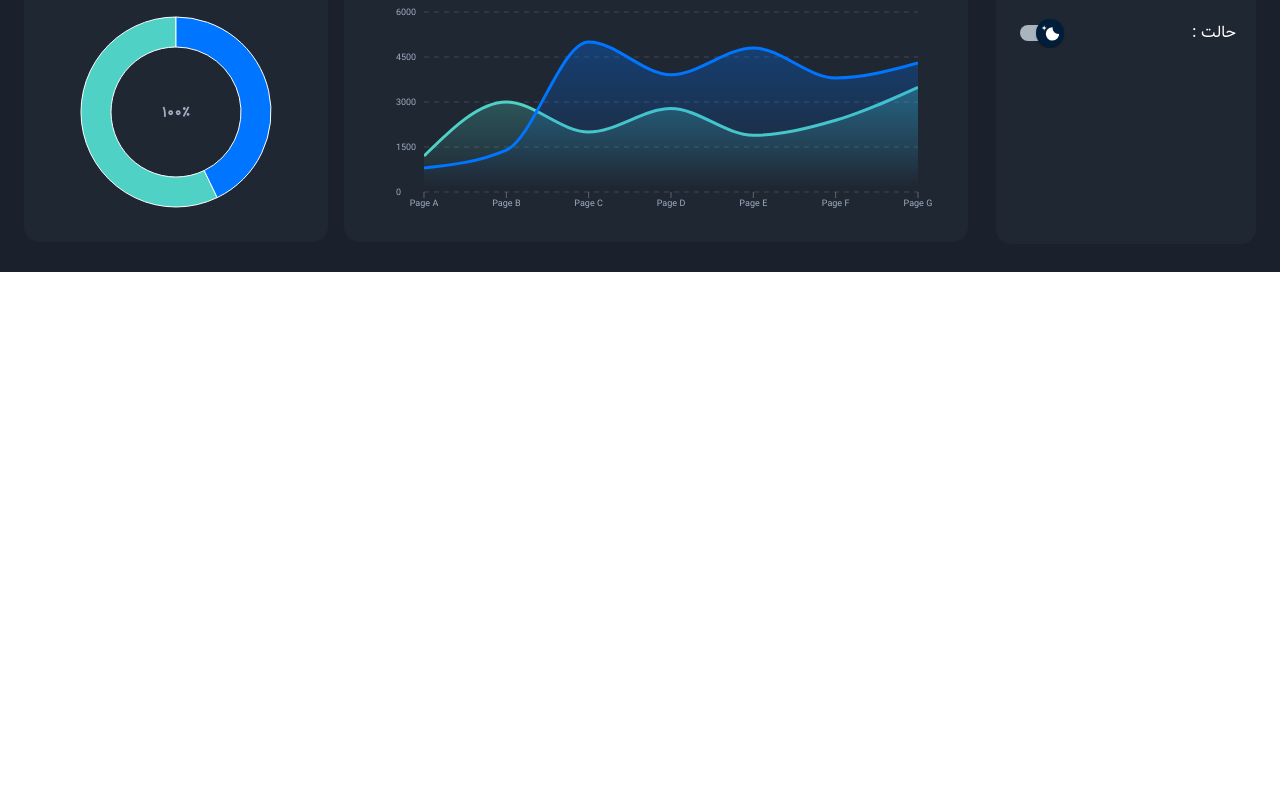
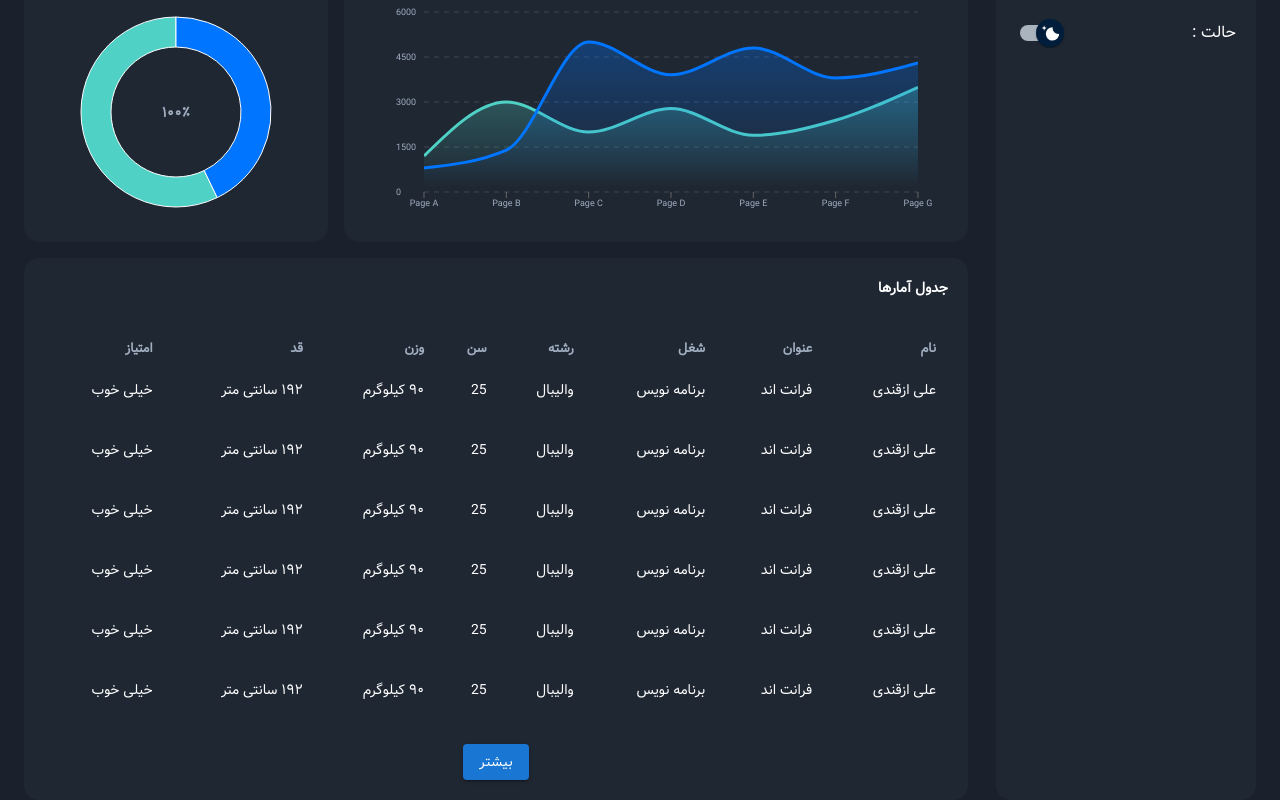
Before and after one commit to Alivolley/adminbotmix, a React (Vite) app: page /admin-panel/dashboard in a window 1280 px wide. Shown: the part 528-1328 px from the top of the page. Before the commit the page ends 800 px from the top, so only its background shows below. Built offline with nearby package versions, Linux system fonts and the light colour scheme.

Commit message:
dashboard table added

```diff
--- a/package.json
+++ b/package.json
@@ -13,6 +13,7 @@
     "@emotion/react": "^11.11.1",
     "@emotion/styled": "^11.11.0",
     "@mui/icons-material": "^5.14.8",
+    "@mui/lab": "^5.0.0-alpha.143",
     "@mui/material": "^5.14.8",
     "@reduxjs/toolkit": "^1.9.5",
     "localforage": "^1.10.0",
--- a/src/components/pages/dashboard/info-card/info-card.jsx
+++ b/src/components/pages/dashboard/info-card/info-card.jsx
@@ -1,5 +1,5 @@
 // Components
-import CardWrapper from '../../../card-wrapper/card-wrapper';
+import CardWrapper from '../../../templates/card-wrapper/card-wrapper';
 
 function InfoCard({ children, icon, progress }) {
   return (
--- /dev/null
+++ b/src/components/pages/dashboard/table-component/table-component.jsx
@@ -0,0 +1,62 @@
+function TableComponent() {
+  const arrayTest = [1, 2, 3, 4, 5, 6];
+
+  return (
+    <div className="overflow-auto">
+      <table className="w-full text-right">
+        <thead>
+          <tr>
+            <th className="whitespace-nowrap px-3 text-[13px] text-textGray">
+              نام
+            </th>
+            <th className="whitespace-nowrap px-3 text-[13px] text-textGray">
+              عنوان
+            </th>
+            <th className="whitespace-nowrap px-3 text-[13px] text-textGray">
+              شغل
+            </th>
+            <th className="whitespace-nowrap px-3 text-[13px] text-textGray">
+              رشته
+            </th>
+            <th className="whitespace-nowrap px-3 text-[13px] text-textGray">
+              سن
+            </th>
+            <th className="whitespace-nowrap px-3 text-[13px] text-textGray">
+              وزن
+            </th>
+            <th className="whitespace-nowrap px-3 text-[13px] text-textGray">
+              قد
+            </th>
+            <th className="whitespace-nowrap px-3 text-[13px] text-textGray">
+              امتیاز
+            </th>
+          </tr>
+        </thead>
+        <tbody>
+          {arrayTest.map(item => (
+            <tr key={item}>
+              <td className="whitespace-nowrap px-3 py-5 text-sm">
+                علی ازقندی
+              </td>
+              <td className="whitespace-nowrap px-3 py-5 text-sm">فرانت اند</td>
+              <td className="whitespace-nowrap px-3 py-5 text-sm">
+                برنامه نویس
+              </td>
+              <td className="whitespace-nowrap px-3 py-5 text-sm">والیبال</td>
+              <td className="whitespace-nowrap px-3 py-5 text-sm">25</td>
+              <td className="whitespace-nowrap px-3 py-5 text-sm">
+                ۹۰ کیلوگرم
+              </td>
+              <td className="whitespace-nowrap px-3 py-5 text-sm">
+                ۱۹۲ سانتی متر
+              </td>
+              <td className="whitespace-nowrap px-3 py-5 text-sm">خیلی خوب</td>
+            </tr>
+          ))}
+        </tbody>
+      </table>
+    </div>
+  );
+}
+
+export default TableComponent;
--- a/src/pages/dashboard/dashboard.jsx
+++ b/src/pages/dashboard/dashboard.jsx
@@ -2,6 +2,7 @@ import { CircularProgressbar } from 'react-circular-progressbar';
 
 // MUI
 import { Grid } from '@mui/material';
+import LoadingButton from '@mui/lab/LoadingButton';
 
 // Icon
 import WalletIcon from '@mui/icons-material/Wallet';
@@ -9,11 +10,12 @@ import CandlestickChartIcon from '@mui/icons-material/CandlestickChart';
 import GroupsIcon from '@mui/icons-material/Groups';
 
 // Components
-import CardWrapper from '../../components/card-wrapper/card-wrapper';
-import AlertComponent from '../../components/alert-component/alert-component';
+import CardWrapper from '../../components/templates/card-wrapper/card-wrapper';
+import AlertComponent from '../../components/templates/alert-component/alert-component';
 import InfoCard from '../../components/pages/dashboard/info-card/info-card';
 import PieChartComponent from '../../components/pages/dashboard/pie-chart-component/pie-chart-component';
 import AreaChartComponent from '../../components/pages/dashboard/area-chart-component/area-chart-component';
+import TableComponent from '../../components/pages/dashboard/table-component/table-component';
 
 // Assets
 import userImage from '../../assets/images/user.jpg';
@@ -127,6 +129,22 @@ function Dashboard() {
           </Grid>
         </Grid>
       </div>
+
+      <div>
+        <CardWrapper>
+          <p className="mb-[40px] text-sm font-bold">جدول آمارها</p>
+          <TableComponent />
+          <div className="mt-6 flex items-center justify-center">
+            <LoadingButton
+              loading={false}
+              variant="contained"
+              className="!font-vazir disabled:!bg-textGray"
+            >
+              بیشتر
+            </LoadingButton>
+          </div>
+        </CardWrapper>
+      </div>
     </div>
   );
 }
```
Also changed, not shown: .eslintrc.cjs, src/components/templates/alert-component/alert-component.jsx (renamed from src/components/alert-component/alert-component.jsx), src/components/templates/card-wrapper/card-wrapper.jsx (renamed from src/components/card-wrapper/card-wrapper.jsx), 1 other file (tests, documents, lock files or other folders).
